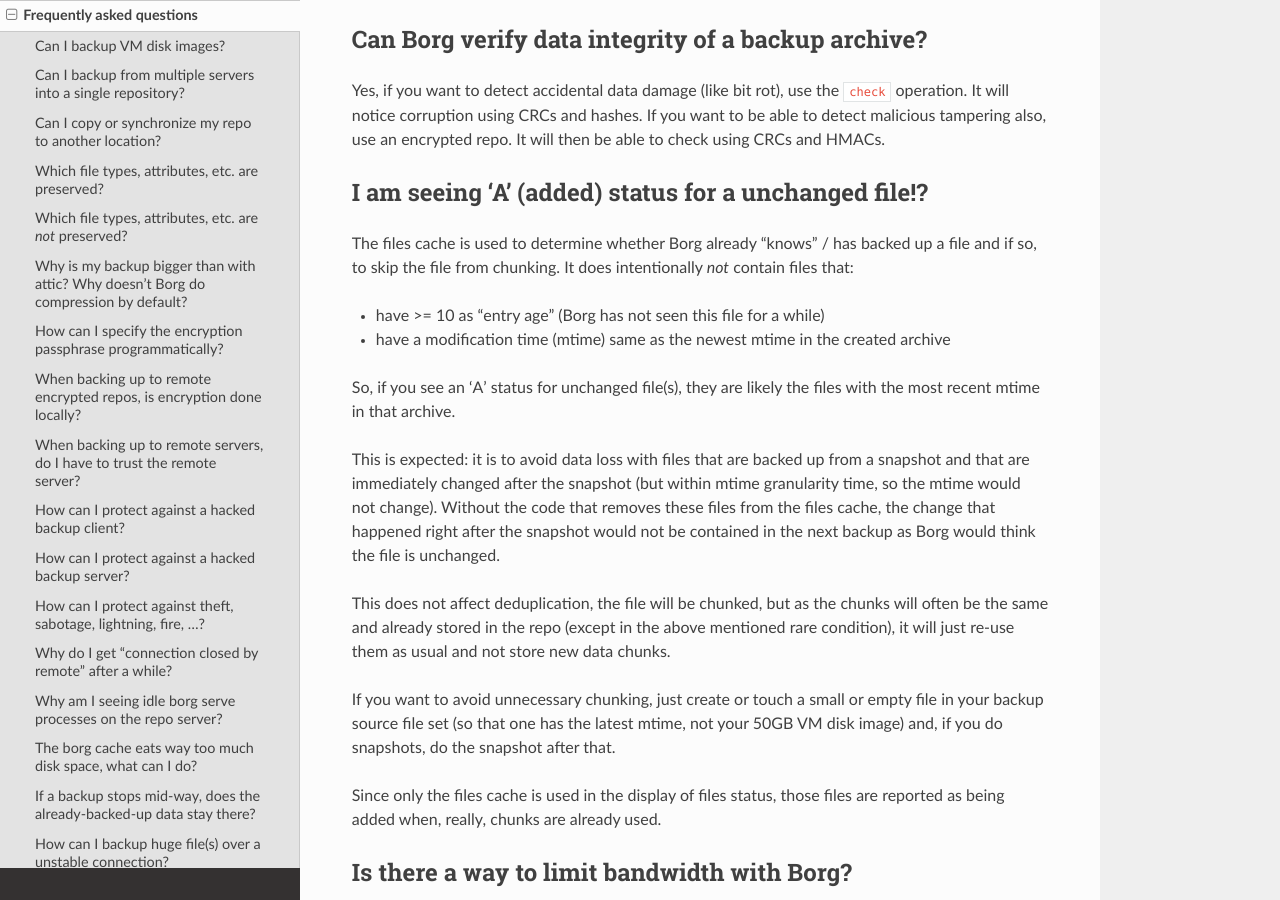
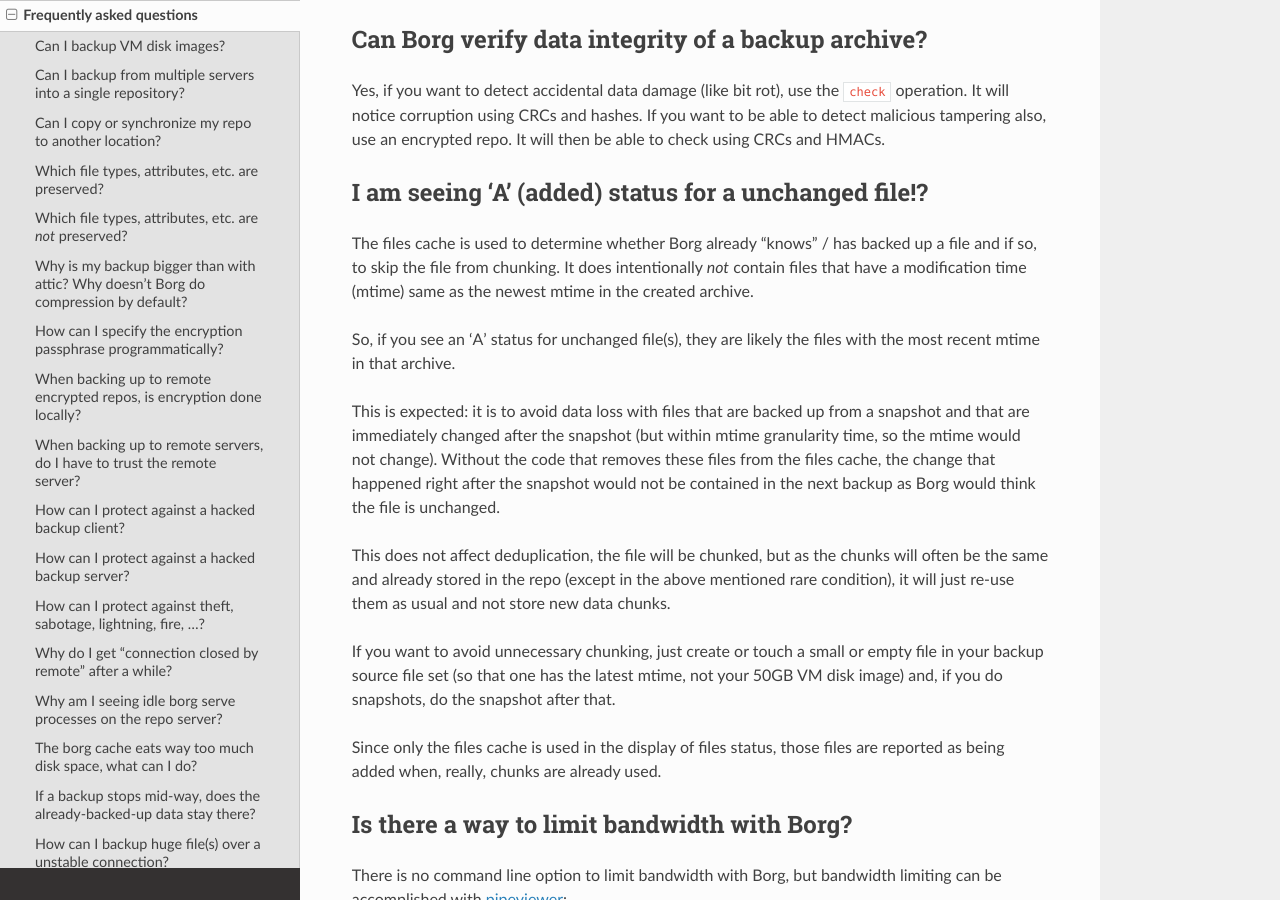
Before and after one commit to borgbackup/borg, a Sphinx documentation site: the page built from docs/faq.rst, in a window 1280 px wide and 900 px high, scrolled down 6899 px. Built offline with Sphinx 7.4.7 and the Read the Docs theme 2.0.0, drawn with Linux system fonts in a browser that asks for light colours; pages that are not in the unit, such as notebooks, are missing from menus; the version number could not be read and is left out.

Commit message:
faq: 'A' unchanged file; remove ambiguous entry age sentence.

```diff
--- a/docs/faq.rst
+++ b/docs/faq.rst
@@ -336,11 +336,8 @@
 
 The files cache is used to determine whether |project_name| already
 "knows" / has backed up a file and if so, to skip the file from
-chunking. It does intentionally *not* contain files that:
-
-- have >= 10 as "entry age" (|project_name| has not seen this file for a while)
-- have a modification time (mtime) same as the newest mtime in the created
-  archive
+chunking. It does intentionally *not* contain files that have a modification
+time (mtime) same as the newest mtime in the created archive.
 
 So, if you see an 'A' status for unchanged file(s), they are likely the files
 with the most recent mtime in that archive.
```
